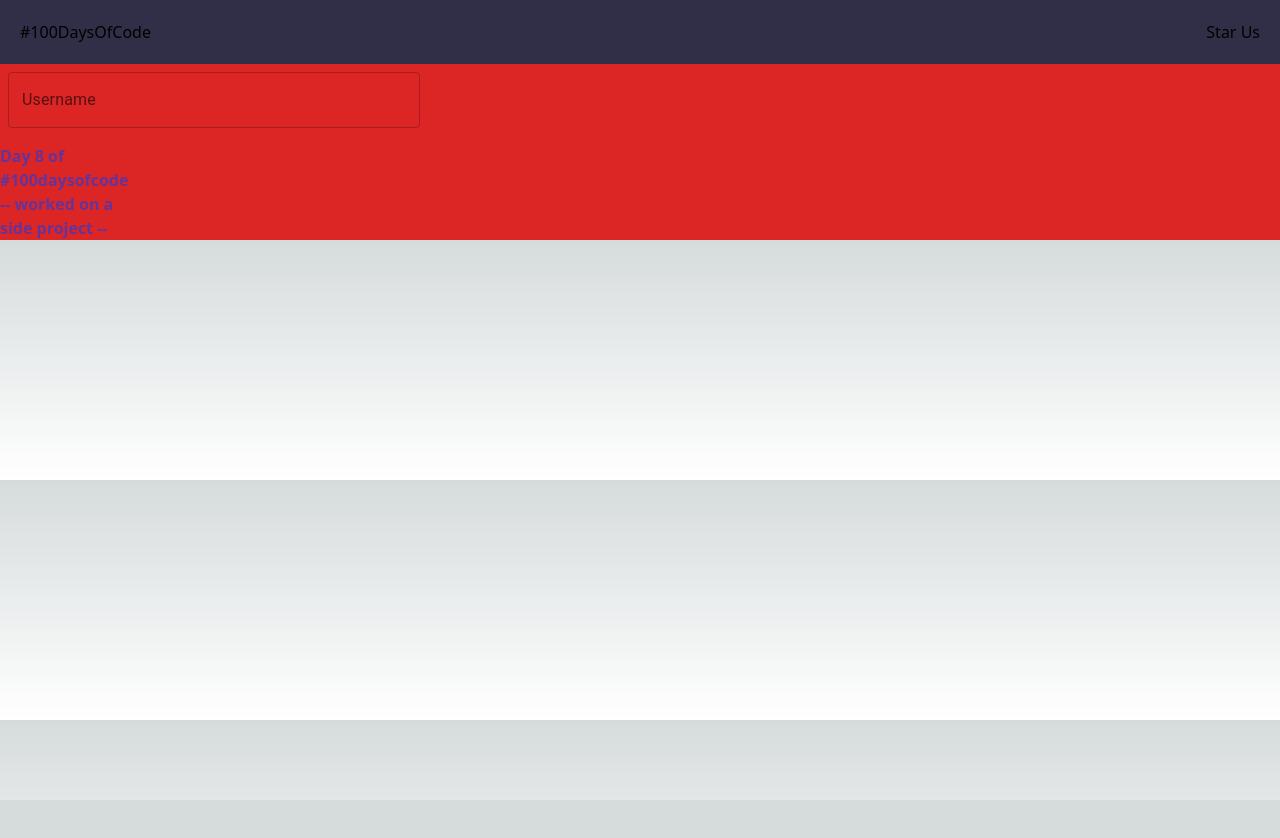
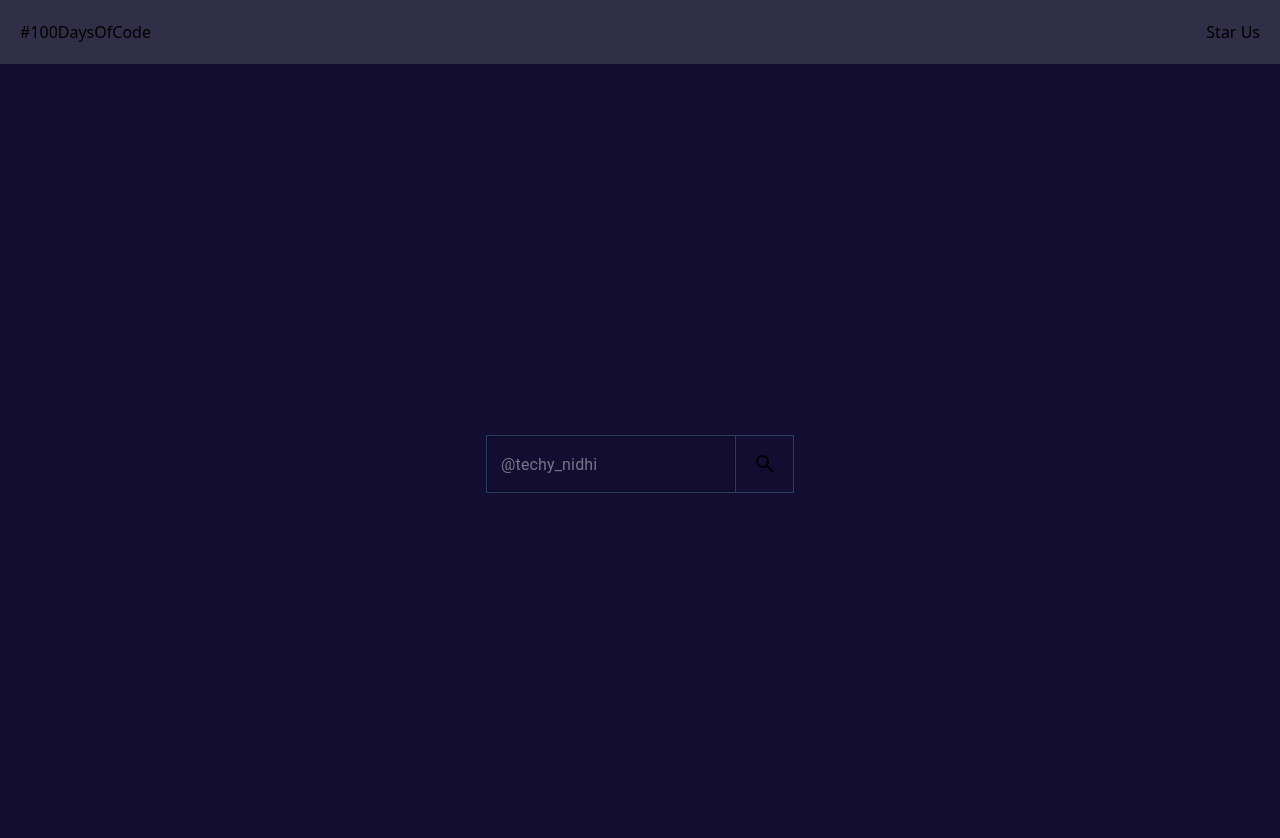
Before and after one commit to Aadarsh805/100daysofcode-tracker, a Next.js app: page /search in a window 1280 px wide. Shown: the top 838 px of the page. Before the commit the page ends 800 px from the top, so only its background shows below. Built offline with nearby package versions, Linux system fonts and the light colour scheme.

Commit message:
Searchbar

```diff
--- a/app/dashboard/Sidebar.tsx
+++ b/app/dashboard/Sidebar.tsx
@@ -13,7 +13,7 @@ function Sidebar() {
             Progress
           </h6>
           <Link
-            href="./search"
+            href="../search"
             className="text-[#bdbbc2] hover:text-[#ed3881] cursor-pointer"
           >
             Search
--- a/app/search/Search.css
+++ b/app/search/Search.css
@@ -1,4 +1,3 @@
-.data-item {
-  font-weight: bold;
-  color: rebeccapurple;
+.dataResult::-webkit-scrollbar {
+  display: none;
 }
--- a/app/search/SearchBar.tsx
+++ b/app/search/SearchBar.tsx
@@ -1,6 +1,7 @@
-import * as React from "react";
-import Box from "@mui/material/Box";
-import TextField from "@mui/material/TextField";
+import React, { useState } from "react";
+import { TextField, Button } from "@mui/material";
+import SearchIcon from "@mui/icons-material/Search";
+import CloseIcon from "@mui/icons-material/Close";
 import "./Search.css";
 
 type SearchBarProps = {
@@ -13,30 +14,58 @@ type SearchBarProps = {
 };
 
 function SearchBar(props: SearchBarProps) {
+  const [filterData, setFilterData] = useState([]);
+  const [wordEntered, setWordEntered] = useState("");
+
+  const handleFilter = (event: { target: { value: any } }) => {
+    const searchWord = event.target.value;
+    setWordEntered(searchWord);
+    const newFilter = props.data.filter((value) => {
+      return value.content.toLowerCase().includes(searchWord.toLowerCase());
+    });
+
+    if (searchWord === "") {
+      setFilterData([]);
+    } else {
+      setFilterData(newFilter);
+    }
+  };
+
+  const clearInput = () => {
+    setFilterData([]);
+    setWordEntered("");
+  };
+
   return (
-    <div className="bg-red-600">
-      <div>
-        <Box
-          component="form"
-          sx={{
-            "& > :not(style)": { m: 1, width: "45ch" },
-          }}
-          noValidate
-          autoComplete="off"
-        >
+    <div className="flex flex-col items-center justify-center  w-2/3 md:w-1/3 lg:1/5 ">
+      <div className="flex">
         <TextField
-            id="outlined-basic"
-            label="Username"
           variant="outlined"
           placeholder={props.placeholder}
+          className="border-r-transparent"
+          sx={{
+            border: "1px solid #274060",
+            // borderRadius: "5px",
+            input: { color: "white" },
+            label: { color: "gray", letterSpacing: "2px" },
+          }}
+          value={wordEntered}
+          onChange={handleFilter}
         />
-        </Box>
+        <div className=" h-full flex items-center justify-center p-4 cursor-pointer border  border-[#274060] border-l-transparent">
+          {filterData.length === 0 ? (
+            <SearchIcon />
+          ) : (
+            <CloseIcon onClick={clearInput} />
+          )}
         </div>
-      <div className="tweets-result mt-2 w-32 h-24">
-        {props.data.map((value, key) => {
+      </div>
+      {filterData.length !== 0 && (
+        <div className="dataResult h-28 sm:mx-20 md:mx-24 lg:mx-28 p-5 mt-2 bg-[#3d348b] border-none rounded-sm overflow-hidden overflow-y-auto">
+          {filterData.slice(0, 15).map((value) => {
             return (
               <p
-              className="data-item font-bold"
+                className="font-light hover:bg-[#201c41]"
                 key={value.id}
               >
                 {value.content}
@@ -44,6 +73,7 @@ function SearchBar(props: SearchBarProps) {
             );
           })}
         </div>
+      )}
     </div>
   );
 }
--- a/app/search/page.tsx
+++ b/app/search/page.tsx
@@ -1,8 +1,10 @@
+"use client";
+
 import SearchBar from "./SearchBar";
 import TweetData from "../../tweets";
 function Search() {
   return (
-    <div className="bg-slate-900">
+    <div className="h-screen flex items-center justify-center bg-[#120D31]">
       <SearchBar
         placeholder="@techy_nidhi"
         data={TweetData}
```
Lines whose indentation alone changed are shown as unchanged.
